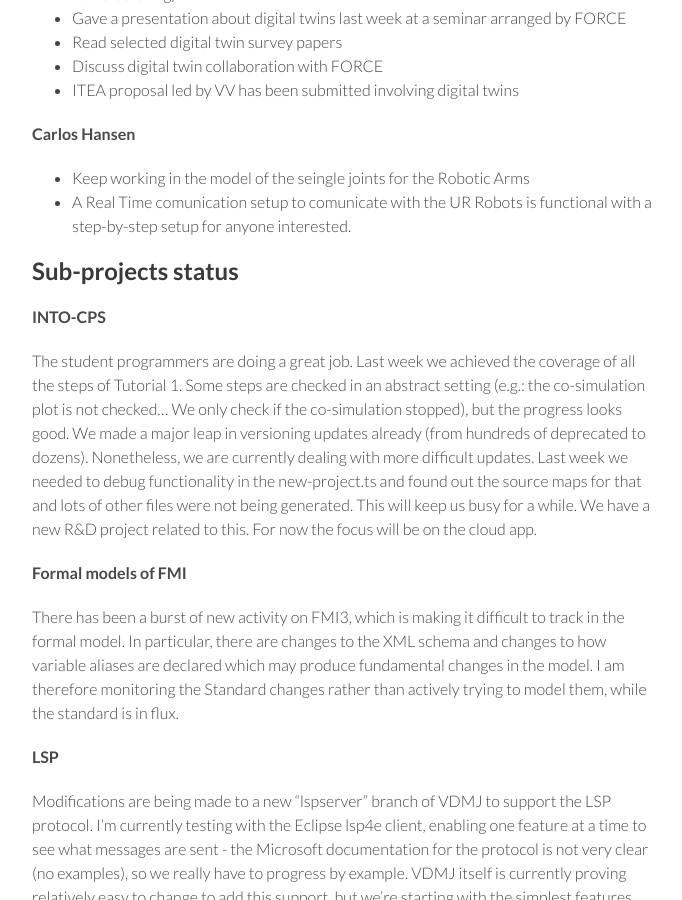
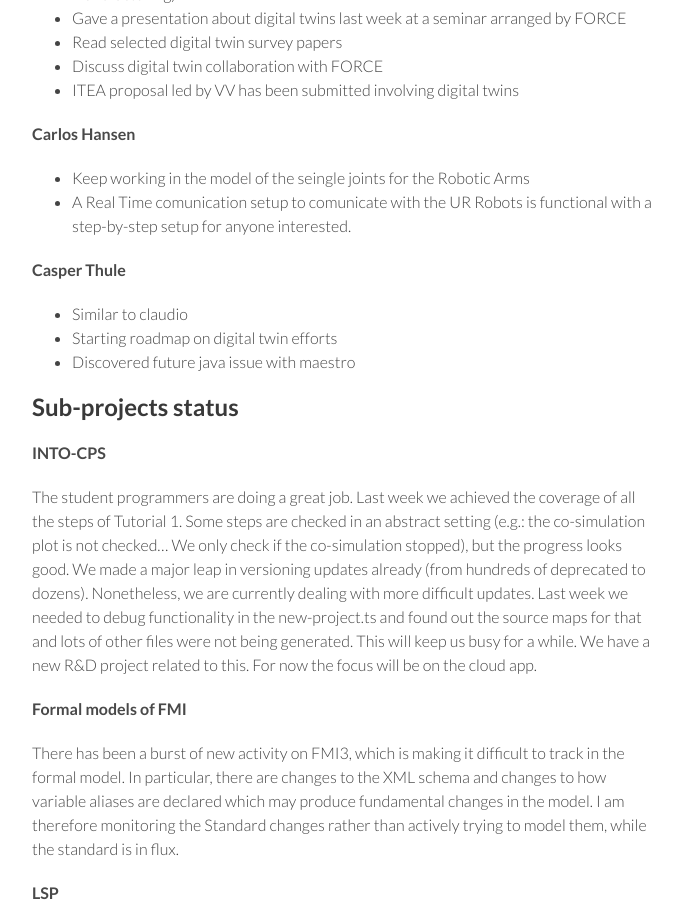
Before and after one commit to digitaltwincentre/digitaltwincentre.github.io, a Jekyll site: the page built from _biweeklies/Biweekly-13.md, in a window 1280 px wide and 900 px high, scrolled down 883 px. Shown: the whole window, without its empty margins (418-1100 px from the left). Built offline with Jekyll 4.4.1, drawn with Linux system fonts in a browser that asks for light colours; nearby versions of some CDN libraries.

Commit message:
Update Biweekly-13.md

```diff
--- a/_biweeklies/Biweekly-13.md
+++ b/_biweeklies/Biweekly-13.md
@@ -45,6 +45,11 @@ date: 11 March 2020, 1030 CEST
 * Keep working in the model of the seingle joints for the Robotic Arms
 * A Real Time comunication setup to comunicate with the UR Robots is functional with a step-by-step setup for anyone interested.
 
+#### Casper Thule
+* Similar to claudio
+* Starting roadmap on digital twin efforts
+* Discovered future java issue with maestro
+
 ## Sub-projects status
 
 
```
